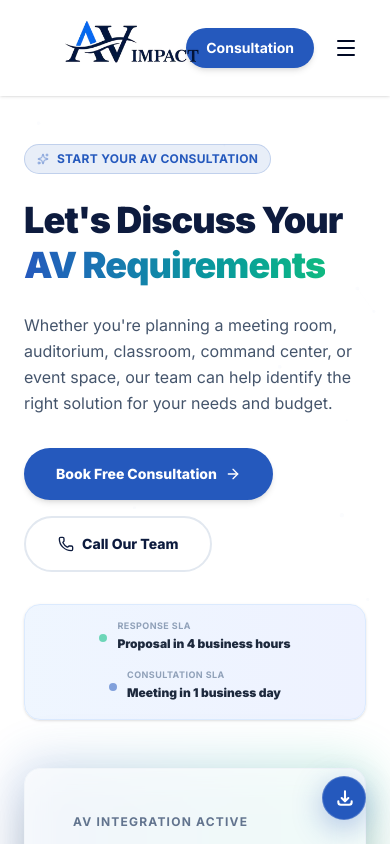
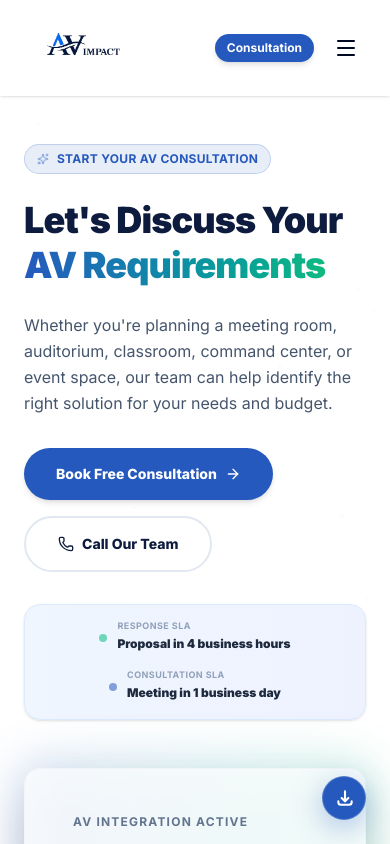
Before and after one commit to AVImpact/AVImpact, a React (Vite) app: page /contact in a window 390 px wide. Shown: the top 844 px of the page. Built offline with nearby package versions, Linux system fonts and the light colour scheme.

Commit message:
mobile friendly

```diff
--- a/src/components/layout/Navbar.tsx
+++ b/src/components/layout/Navbar.tsx
@@ -73,8 +73,8 @@ export function Navbar({ currentPath, navigate, activeSection = "" }: NavbarProp
           aria-label="AV Impact Home"
         >
           <AVImpactLogo
-            height={110}
-            className="h-[105px] md:h-[115px] -my-4 scale-[1.35] origin-left w-auto transition-all duration-300 transform group-hover:scale-[1.4]"
+            height={80}
+            className="h-16 sm:h-20 md:h-[80px] w-auto transition-all duration-300 transform group-hover:scale-105"
           />
         </div>
 
@@ -181,7 +181,7 @@ export function Navbar({ currentPath, navigate, activeSection = "" }: NavbarProp
         <div className="flex items-center gap-3">
           <button
             onClick={() => handleModalOpen("quotation")}
-            className="bg-[#2559bd] text-white hover:bg-[#1f4a9e] px-5 py-2.5 rounded-full text-sm font-bold shadow-md hover:shadow-lg transition-all duration-200 active:scale-95 hover-scale-sm cursor-pointer"
+            className="bg-[#2559bd] text-white hover:bg-[#1f4a9e] px-3 py-1.5 sm:px-5 sm:py-2.5 rounded-full text-xs sm:text-sm font-bold shadow-md hover:shadow-lg transition-all duration-200 active:scale-95 hover-scale-sm cursor-pointer"
             aria-label="Request consultation"
           >
             Consultation
--- a/src/index.css
+++ b/src/index.css
@@ -247,7 +247,7 @@
   content: '';
   position: absolute;
   top: 0;
-  left: 50%;
+  left: 24px;
   transform: translateX(-50%);
   width: 2px;
   height: 100%;
@@ -259,7 +259,7 @@
 .timeline-active-fill {
   position: absolute;
   top: 0;
-  left: 50%;
+  left: 24px;
   transform: translateX(-50%);
   width: 2px;
   background: linear-gradient(to bottom, #2559bd, #6c98ff);
@@ -268,7 +268,16 @@
   will-change: height;
 }
 
+@media (min-width: 768px) {
+  .timeline-track::after,
+  .timeline-active-fill {
+    left: 50%;
+  }
+}
+
 .process-step {
+  position: relative;
+  z-index: 2;
   opacity: 0;
   transform: translateY(24px) scale(0.98);
   transition: opacity 0.8s cubic-bezier(0.16, 1, 0.3, 1),
```
